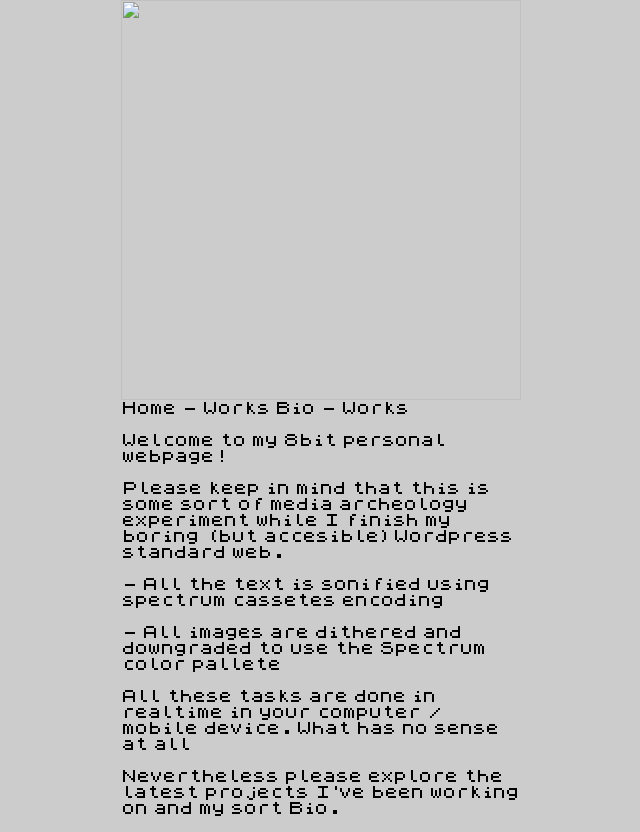
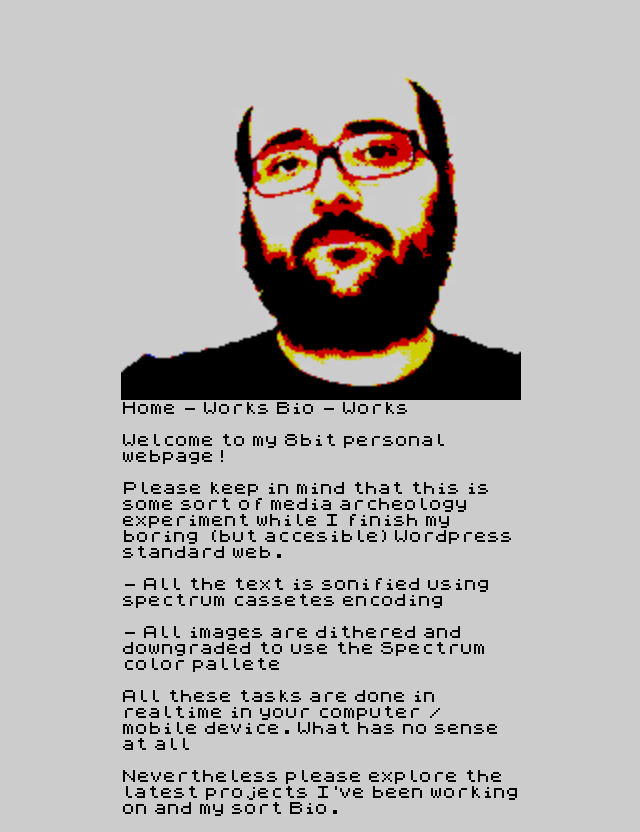
Before and after one commit to muimota/spectrum.muimota.net, a website: page src/index.html in a window 1280 px wide. Shown: the whole page, without its empty margins (319-959 px from the left). Drawn offline with Linux system fonts and the light colour scheme.

Commit message:
everything works somehow

```diff
--- /dev/null
+++ b/src/bio.html
@@ -0,0 +1,22 @@
+<html>
+  <head>
+    <meta name="viewport" content="width=device-width, initial-scale=1.0, maximum-scale=1.0, user-scalable=no" />
+    <title>Z80 Sinclair</title>
+    <link rel="stylesheet" type="text/css" href="css/style.css">
+    <script src="js/lib/jquery-2.2.0.min.js"></script>
+    <script src="js/sonify.js"></script>
+    <script src="js/ditherImage.js"></script>
+    <script src="js/main.js"></script>
+  </head>
+  <body>
+    <div class="wrap">
+      <img src='img/calculator.jpg'/>
+      <a href="#">Bio</a> - <a href="#">Works</a>
+      <div class="loadingText" >
+        <p>Martín Nadal is an artist/developer based in Linz and studying the Interface Cultures programm at KunstUni.</p>
+        <p>In the past years he has collaborated in a variety of projects and taught some workshops related to art and technology.</p>
+        <p>He is interested in illustration and cinematography.</p>
+      </div>
+    </div>
+  </body>
+</html>
--- a/src/css/style.css
+++ b/src/css/style.css
@@ -42,5 +42,5 @@ h3{
 }
 
 img{
-  /*visibility: hidden; */
+  visibility: hidden;
 }
--- a/src/index.html
+++ b/src/index.html
@@ -10,7 +10,7 @@
   </head>
   <body>
     <div class="wrap">
-      <img src='img/calculator.jpg'/>
+      <img src='img/martin.jpg'/>
       <a href="bio.html">Home</a> - <a href="index.html">Works</a> <a href="bio.html">Bio</a> - <a href="#">Works</a>
       <div class="loadingText" >
         <p>Welcome to my 8bit personal webpage!</p>
--- a/src/js/ditherImage.js
+++ b/src/js/ditherImage.js
@@ -18,6 +18,7 @@ function ditherImage(domElement){
     console.log('not image');
     return;
   }
+  img.attr("src", img.attr("src"))
   //when loaded, not before
   img.load( function() {
 
@@ -60,9 +61,9 @@ function ditherImage(domElement){
             a    = ( x * height + y ) * 4;
             b    = threshold_map_4x4[ x%4 ][ y%4 ];
 
-            pixel[ a + 0 ] = quantize(pixel[ a + 0 ] + b);
-            pixel[ a + 1 ] = quantize(pixel[ a + 1 ] + b);
-            pixel[ a + 2 ] = quantize(pixel[ a + 2 ] + b);
+            imageData.data[ a + 0 ] = quantize(imageData.data[ a + 0 ] + b);
+            imageData.data[ a + 1 ] = quantize(imageData.data[ a + 1 ] + b);
+            imageData.data[ a + 2 ] = quantize(imageData.data[ a + 2 ] + b);
 
         }
     }
@@ -72,24 +73,37 @@ function ditherImage(domElement){
     var bitarray = [];
     var chunksize = 8;
     var chunk = new Array();
+    var sonifiedPixels = 0;
+    var channelsCount = 3; //we use just one channel
 
-    for(var i=0;i<chunksize;i++){
+    for(var i=0;i<chunksize*channelsCount;i++){
       chunk.push(0);
     }
-
-    for(var i=0;i<pixel.length;i+=chunksize*4){
-      var ignoreChunk = false;
+    //evaluate how many chunk will be ignored
+    for(var i=0;i<imageData.data.length/4;i+=chunksize){
+      var ignoreChunk = true;
       for(var j=0;j<chunksize;j++){
-        var whitePixel = pixel[i] == 0xCD && pixel[i+1] == 0xCD && pixel[i+2] == 0xCD;
-        ignoreChunk = ignoreChunk && whitePixel; //ignore while pixels in chunk are white
-        chunk[j] = whitePixel ? 1:0;
+        for(var channel=0;channel<channelsCount;channel++){
+          var data = imageData.data[( i + j)*4+channel];
+          ignoreChunk = ignoreChunk && data == 0xCD; //ignore while pixels in chunk are white
+          chunk[j+channel] = (data == 0xCD) ? 1:0;
+        }
       }
-      if(!ignoreChunk){
+      if(ignoreChunk == false){
         bitarray = bitarray.concat(chunk);
+        sonifiedPixels += chunksize;
+      }else{
+        console.log('ignoreChunk');
       }
     }
 
-    audioBitarray(bitarray,0).start();
+    console.log('sonified pixels'+sonifiedPixels)
+    var lead = 1.0;
+    var audioBufferNode = audioBitarray(bitarray,lead);
+    var playLength = audioBufferNode.buffer.duration-lead;
+    var delay = playLength / (sonifiedPixels / chunksize) * 1000;
+
+
 
     ctx.putImageData( imageData, 0, 0);
     ctx.clearRect(0, 0, canvas.width, canvas.height);
@@ -98,45 +112,75 @@ function ditherImage(domElement){
     canvas.style.height = img.css('height');
     img.replaceWith(canvas);
 
-    var pixelData = ctx.createImageData(8,1); // only do this once per page
+    var pixelData = ctx.createImageData(chunksize,1); // only do this once per page
     var pixelOffset = 0;
+    var drawPixels = 0;
 
-     putPixel();
+    audioBufferNode.start();
+    var startTime = audioCtx.currentTime;
+    setTimeout(putPixel,lead*1000);
 
     function putPixel(){
-      var ignorePixel = true;
+
       //ignore white pixels from the front
-      while(ignorePixel && pixelOffset<imageData.data.length){
-        //just check rgb
-        for(var channel=0;ignorePixel && channel<3;channel++){
-          var data = imageData.data[pixelOffset * 4 + channel]
-          ignorePixel = data == 0xCD
+      var ignoreChunk = true;
+
+      while(ignoreChunk && pixelOffset<imageData.data.length/4){
+
+        for(var i=0;i<chunksize && ignoreChunk;i++){
+          //just check rgb
+          for(var channel=0;channel<3 && ignoreChunk;channel++){
+            var data = imageData.data[(pixelOffset+i) * 4 + channel]
+            ignoreChunk = (data == 0xCD); //if there is something not white
+                                          //dont ignore the chunk
+          }
         }
-        if(ignorePixel){
-          pixelOffset ++;
+
+        if(ignoreChunk){
+          console.log('ignoreChunk');
+          pixelOffset += chunksize;
         }
       }
-      pixelOffset = pixelOffset - pixelOffset % pixelData.width;
-      if(pixelOffset<imageData.data.length){
+
+      //pixelOffset = pixelOffset - pixelOffset % pixelData.width;
+
+      if(pixelOffset<imageData.data.length/4){
+
           var x = pixelOffset%imageData.width;
           var y =  Math.floor(pixelOffset/imageData.width);
+
           for(var i=0;i<pixelData.width;i++){
             //copy channels
             for(var channel=0;channel<4;channel++){
-              pixelData.data[i * 4 + channel] = imageData.data[pixelOffset*4 + i*4 + channel];
+              pixelData.data[i * 4 + channel] = imageData.data[(pixelOffset + i) * 4 + channel];
             }
           }
+
           ctx.putImageData( pixelData,x,y );
+          drawPixels+=8;
 
-          //check
+          //check if chunk is out the canvas
           if( x + pixelData.width > imageData.width){
-            pixelOffset += imageData.width - x;
-          }else{
-            pixelOffset += pixelData.width;
+
+            var outPixels = x + pixelData.width - imageData.width;
+            for(var i=0;i<outPixels;i++){
+              //copy channels
+              for(var channel=0;channel<4;channel++){
+                pixelData.data[i * 4 + channel] = imageData.data[(pixelOffset + chunksize - i) * 4 + channel];
+              }
+            }
+            ctx.putImageData( pixelData,0,y+1 );
           }
 
-          setTimeout(putPixel,10);
+          pixelOffset += pixelData.width;
+          var currentTime = audioCtx.currentTime - startTime;
+
+          setTimeout(putPixel,1);
+      }else{
+        audioBufferNode.stop();
+        console.log('drawnPixels: '+drawPixels);
       }
+
     }
 
   });
--- a/src/js/main.js
+++ b/src/js/main.js
@@ -1,17 +1,15 @@
 
-$(document).ready(function(){
+window.onload = function(){
 
   initAudio();
-  ditherImages();
+
   initText($('.loadingText p'));
-
   var jqElem = $('.loadingText p');
-  var delay = 0.2;
   var lead  = 1.2;
 
-  sonify(jqElem,lead);
-
-});
+  var playLength = sonify(jqElem,lead);
+  ditherImages();
+};
 
 function sonify(jqElem,lead) {
 
@@ -22,10 +20,12 @@ function sonify(jqElem,lead) {
     jqElem = $(auxElem);
   }
   var text = jqElem.text();
+
   var audioBufferNode = audioString(text,lead);
   var playLength = audioBufferNode.buffer.length / audioBufferNode.buffer.sampleRate;
 
   audioBufferNode.start();
+
   showText(jqElem.children('span'),playLength-lead,lead);
 
   if(nextElem != null){
--- a/src/js/sonify.js
+++ b/src/js/sonify.js
@@ -11,7 +11,7 @@ function initAudio(){
 
   sampleRate = 22100;
   gainNode = audioCtx.createGain();
-  gainNode.gain.value = 0.0;
+  gainNode.gain.value = 0.1;
   gainNode.connect(audioCtx.destination);
 
   //create buffers for each frequency
@@ -27,28 +27,21 @@ function initAudio(){
   }
 
 }
-//creates an audio buffer based on string and lead time
-function audioString(string,leadTime){
 
-  var bits = [];
+function audioBitarray(bitarray,lead){
+
   var frameCount = 0;
-  var bitBuffers = [buffers['1022'],buffers['2044']];
+  var bitBuffers = [buffers['2044'],buffers['1022']];
   var leadFrames = 0;
 
-  for (var charIndex = 0;charIndex<string.length;charIndex++) {
-    var charCode = string.charCodeAt(charIndex);
-
-    for(var bitIndex=7;bitIndex>=0;bitIndex--){
-        var bit = (charCode >> bitIndex) & 1;
-        bits.push(bit);
-        frameCount += bitBuffers[bit].length;
-    }
+  if (lead > 0) {
+    leadFrames = lead * sampleRate
+    frameCount += leadFrames; //add one second
   }
 
-
-  if (leadTime > 0) {
-    leadFrames = leadTime * sampleRate
-    frameCount += leadFrames; //add one second
+  for(var i=0;i<bitarray.length;i++){
+    var bit = bitarray[i];
+    frameCount += bitBuffers[bit].length;
   }
 
   myArrayBuffer = audioCtx.createBuffer(1, frameCount, sampleRate );
@@ -60,8 +53,8 @@ function audioString(string,leadTime){
     nowBuffering[bufferIndex] = leadBuffer[bufferIndex % leadBuffer.length];
   }
 
-  for(var i=0;i<bits.length;i++){
-    var buffer = bitBuffers[bits[i]];
+  for(var i=0;i<bitarray.length;i++){
+    var buffer = bitBuffers[bitarray[i]];
     for(var j=0;j<buffer.length;j++){
       nowBuffering[bufferIndex] = buffer[j];
       bufferIndex ++;
@@ -74,3 +67,21 @@ function audioString(string,leadTime){
 
   return source;
 }
+
+//creates an audio buffer based on string and lead time
+function audioString(string,lead){
+
+  var bitarray = [];
+
+
+  for (var charIndex = 0;charIndex<string.length;charIndex++) {
+    var charCode = string.charCodeAt(charIndex);
+
+    for(var bitIndex=7;bitIndex>=0;bitIndex--){
+        var bit = (charCode >> bitIndex) & 1;
+        bitarray.push(bit);
+    }
+  }
+
+  return audioBitarray(bitarray,lead)
+}
```
Also changed, not shown: src/img/calculator.jpg (added).
